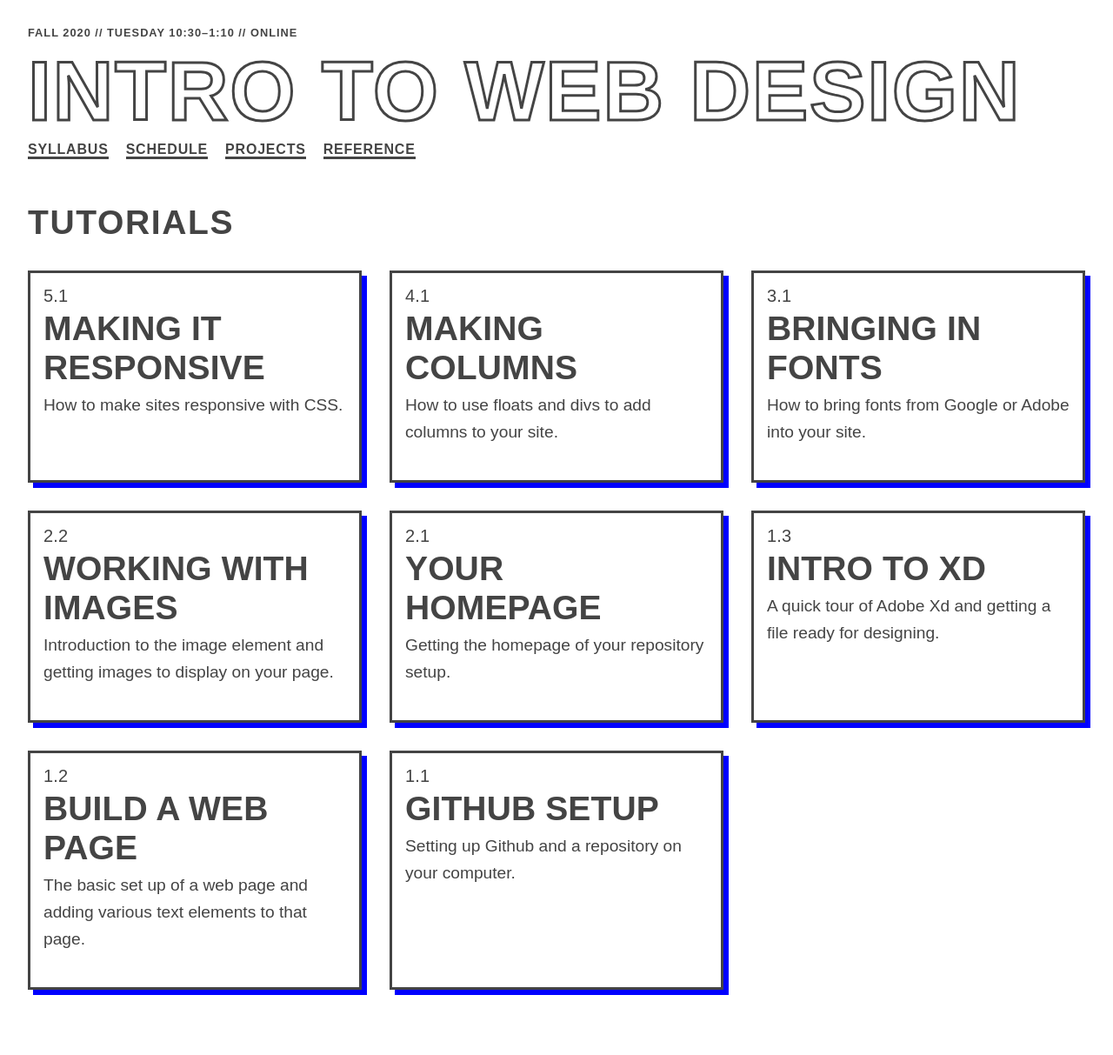
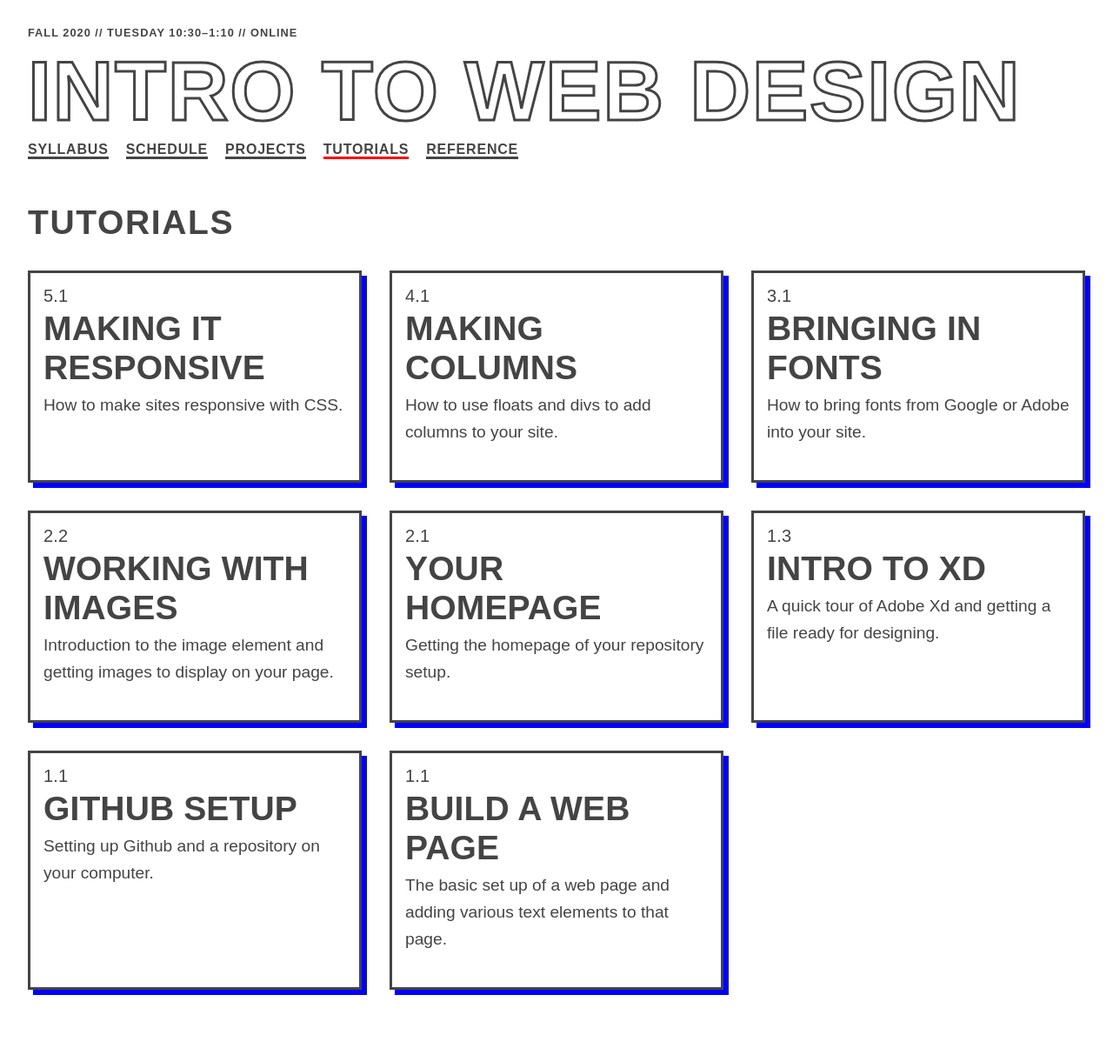
Before and after one commit to gmu-gd/web20-fall-tues, a Jekyll site: the page built from tutorials/index.md, in a window 1280 px wide. Shown: the whole page at 87% size. Built offline with Jekyll 4.4.1, drawn with Linux system fonts in a browser that asks for light colours; some web fonts are replaced.

Commit message:
tutorials

```diff
--- a/_data/navigation.yml
+++ b/_data/navigation.yml
@@ -4,7 +4,7 @@
   link: /schedule/
 - name: Projects
   link: /projects/
-# - name: Tutorials
-#   link: /tutorials/
+- name: Tutorials
+  link: /tutorials/
 - name: Reference
   link: /reference/
--- a/_posts/2020-12-12-1point2.md
+++ b/_posts/2020-08-25-1point1.md
@@ -2,8 +2,8 @@
 layout: tutorial
 author: Michael McDermott
 title: Build a Web Page
-slug: 1 point 2
-subhead: 1.2
+slug: 1 point 1
+subhead: 1.1
 categories: [tutorials]
 excerpt: The basic set up of a web page and adding various text elements to that page.
 ---
```
Also changed, not shown: _posts/2020-08-23-e1.md (+1 -1 lines).
